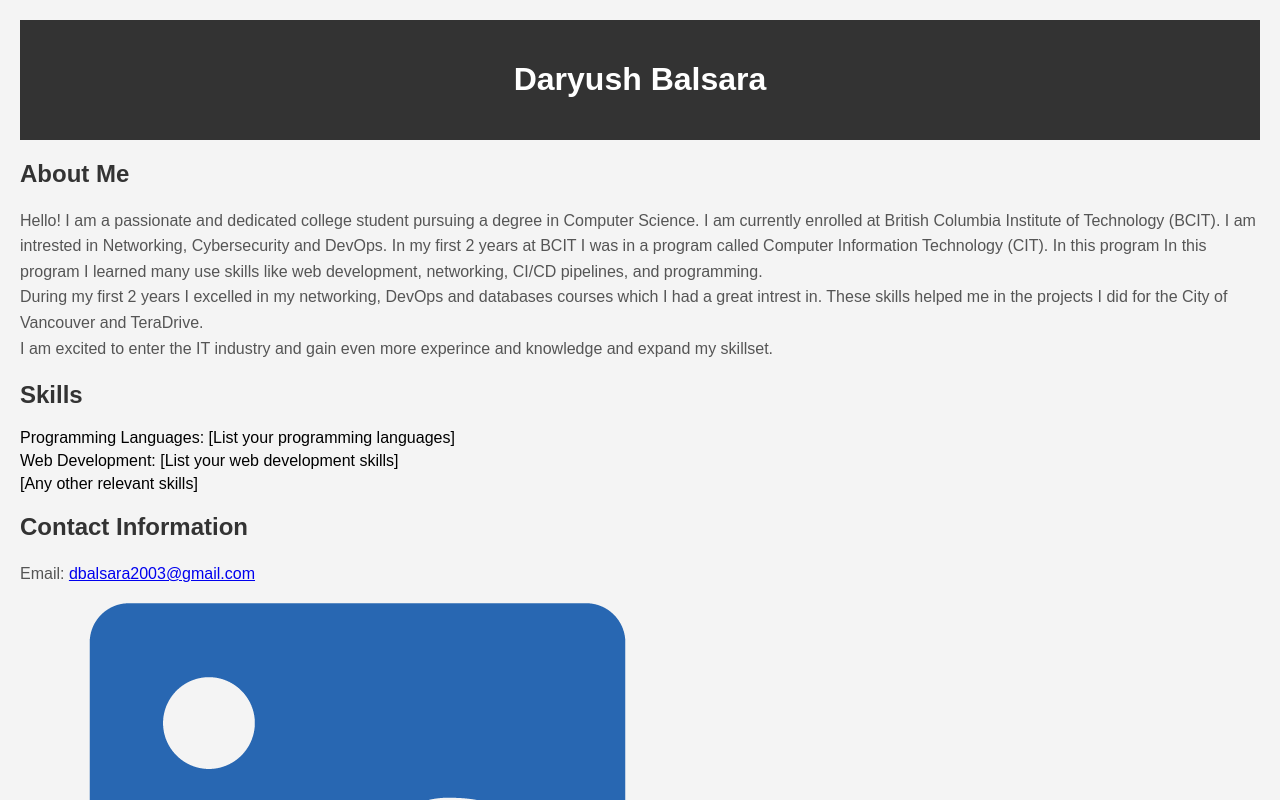
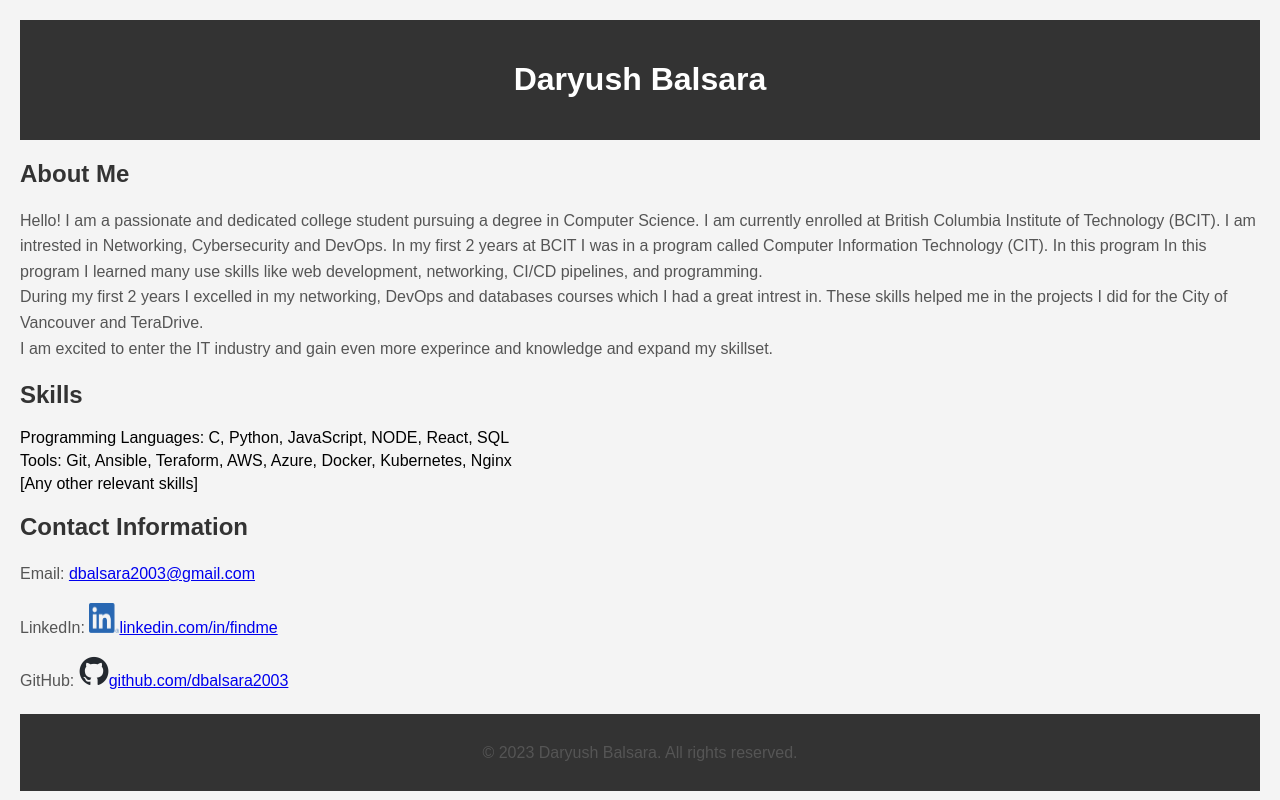
Before and after one commit to dbalsara2003/dbalsara.github.io, a plain HTML site: page index.html in a window 1280 px wide. Shown: the top 800 px of the page. Drawn offline with Linux system fonts and the light colour scheme.

Commit message:
made the github and linkedin logos a smaller size as they were taking up large amounts of the screen

```diff
--- a/index.html
+++ b/index.html
@@ -31,8 +31,8 @@
     <section id="Skills">
         <h2>Skills</h2>
         <ul>
-            <li>Programming Languages: [List your programming languages]</li>
-            <li>Web Development: [List your web development skills]</li>
+            <li>Programming Languages: C, Python, JavaScript, NODE, React, SQL</li>
+            <li>Tools: Git, Ansible, Teraform, AWS, Azure, Docker, Kubernetes, Nginx</li>
             <li>[Any other relevant skills]</li>
         </ul>
     </section>
@@ -40,8 +40,8 @@
     <section id="contact">
         <h2>Contact Information</h2>
         <p>Email: <a href="dbalsara2003@gmail.com">dbalsara2003@gmail.com</a></p>
-        <p>LinkedIn: <a href="[Your LinkedIn Profile URL]" target="_blank"><img src="./assets/LI-In-Bug.png" alt="LinkedIn Logo">linkedin.com/in/findme</a></p>
-        <p>GitHub: <a href="dbalsara2003" target="_blank"><img src="./assets/github-mark.png" alt="GitHub Logo">github.com/dbalsara2003</a></p>
+        <p>LinkedIn: <a href="[Your LinkedIn Profile URL]" target="_blank"><img src="./assets/LI-In-Bug.png" alt="LinkedIn Logo" width="30" height="30">linkedin.com/in/findme</a></p>
+        <p>GitHub: <a href="dbalsara2003" target="_blank"><img src="./assets/github-mark.png" alt="GitHub Logo" width="30" height="30">github.com/dbalsara2003</a></p>
     </section>
 
     <footer>
```
